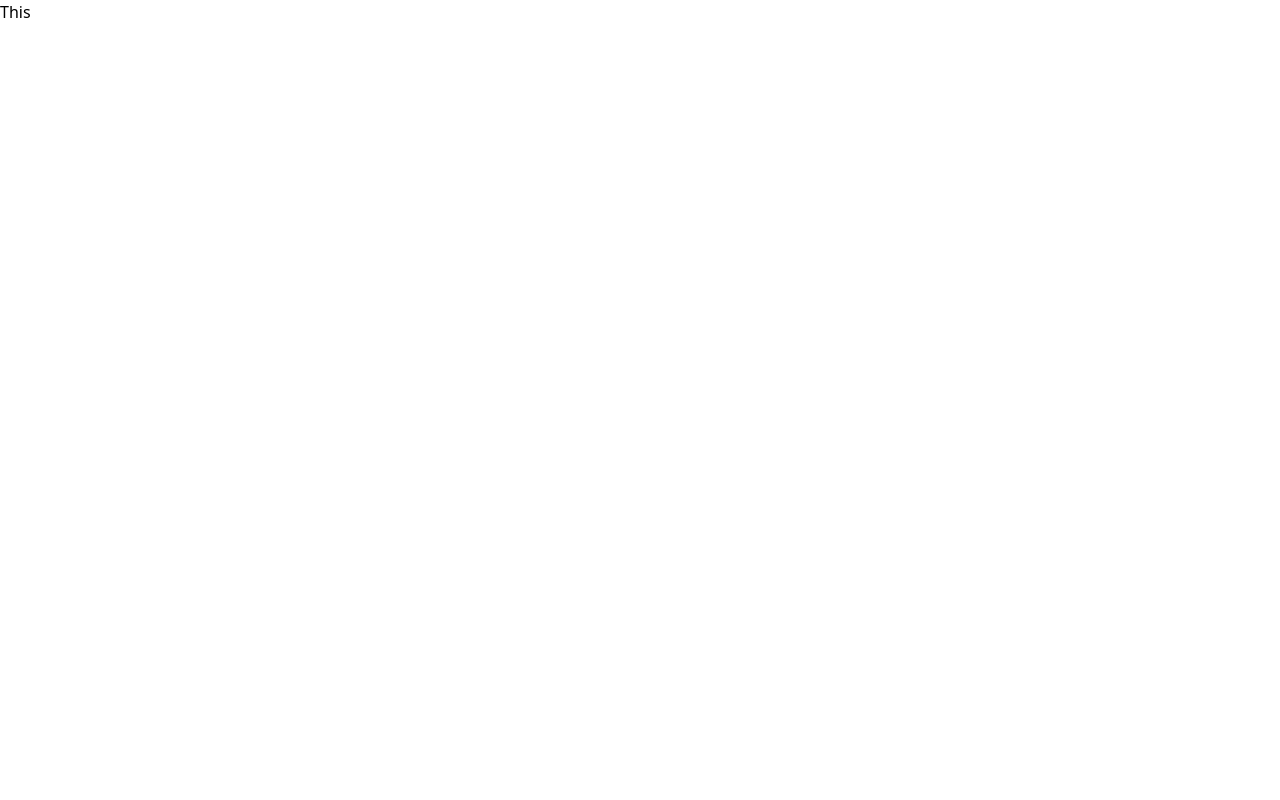
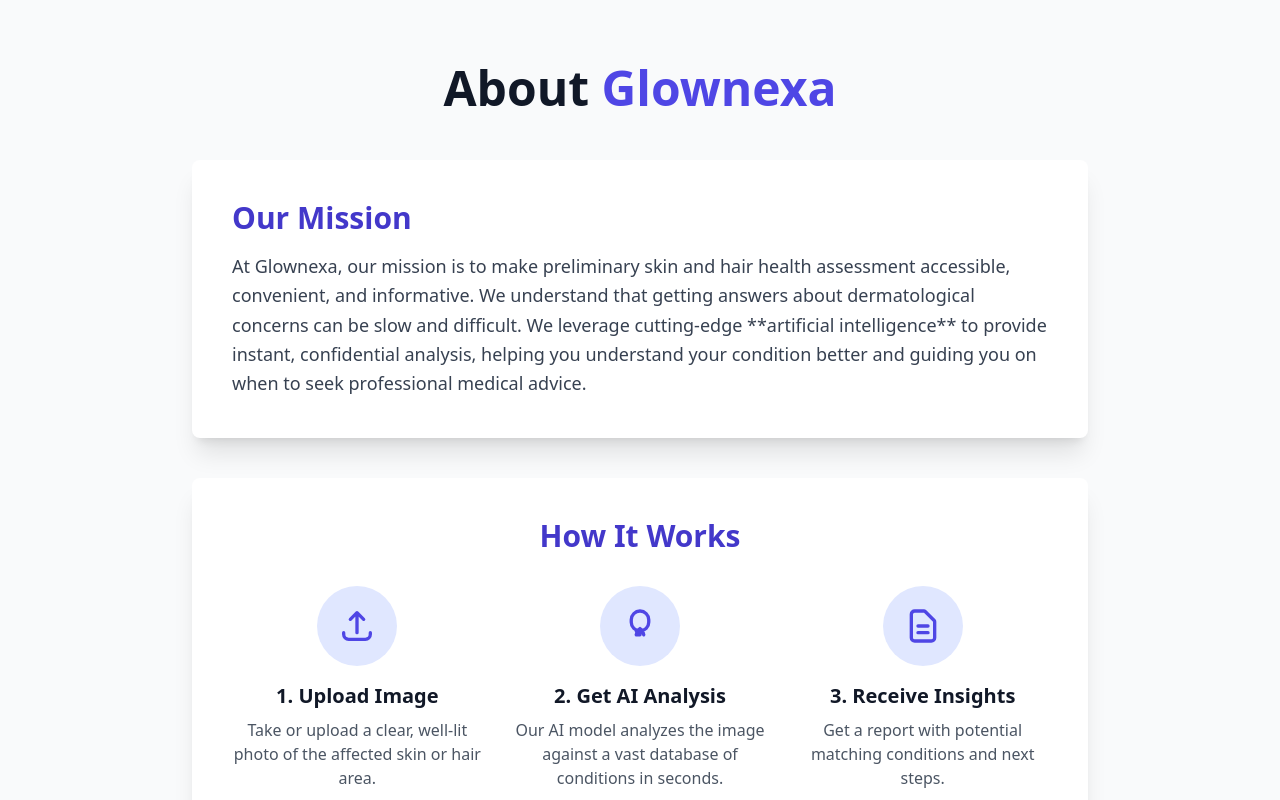
Before and after one commit to ZubiyaAnsari70/glownexa, a React (Create React App) app: page /about in a window 1280 px wide. Shown: the top 800 px of the page. Built offline with nearby package versions, Linux system fonts and the light colour scheme.

Commit message:
about page

```diff
--- a/src/Components/about.js
+++ b/src/Components/about.js
@@ -1,11 +1,139 @@
-import React from 'react'
+import React from 'react';
+import { Link } from 'react-router-dom'; // Use this if you are using React Router for navigation
+// If not using React Router, you can replace <Link> with <a> tags.
+
+// You can import icons from a library like 'react-icons'
+// yarn add react-icons
+// import { FaUpload, FaStethoscope, FaClipboardList } from 'react-icons/fa';
 
 const About = () => {
   return (
-    <div>
-      <p>This </p>
+    <div className="bg-gray-50 min-h-screen py-16 px-4 sm:px-6 lg:px-8">
+      <div className="max-w-4xl mx-auto">
+
+        {/* --- Header --- */}
+        <h1 className="text-4xl font-extrabold text-center text-gray-900 sm:text-5xl mb-12">
+          About <span className="text-indigo-600">Glownexa</span>
+        </h1>
+
+        {/* --- Our Mission Section --- */}
+        <div className="bg-white shadow-xl rounded-lg overflow-hidden p-6 md:p-10 mb-10">
+          <h2 className="text-3xl font-bold text-indigo-700 mb-4">Our Mission</h2>
+          <p className="text-lg text-gray-700 leading-relaxed">
+            At Glownexa, our mission is to make preliminary skin and hair health assessment accessible, convenient, and informative. We understand that getting answers about dermatological concerns can be slow and difficult. We leverage cutting-edge **artificial intelligence** to provide instant, confidential analysis, helping you understand your condition better and guiding you on when to seek professional medical advice.
+          </p>
+        </div>
+
+        {/* --- How It Works Section --- */}
+        <div className="bg-white shadow-xl rounded-lg overflow-hidden p-6 md:p-10 mb-10">
+          <h2 className="text-3xl font-bold text-indigo-700 mb-8 text-center">
+            How It Works
+          </h2>
+          <div className="grid md:grid-cols-3 gap-8 text-center">
+
+            {/* Step 1 */}
+            <div className="flex flex-col items-center">
+              {/* Icon Placeholder (Example using Tailwind) */}
+              <div className="bg-indigo-100 rounded-full h-20 w-20 flex items-center justify-center mb-4">
+                <svg className="h-10 w-10 text-indigo-600" fill="none" viewBox="0 0 24 24" stroke="currentColor">
+                  <path strokeLinecap="round" strokeLinejoin="round" strokeWidth={2} d="M4 16v1a3 3 0 003 3h10a3 3 0 003-3v-1m-4-8l-4-4m0 0L8 8m4-4v12" />
+                </svg>
+                {/* Or use: <FaUpload className="h-10 w-10 text-indigo-600" /> */}
+              </div>
+              <h3 className="text-xl font-semibold text-gray-900 mb-2">1. Upload Image</h3>
+              <p className="text-gray-600">Take or upload a clear, well-lit photo of the affected skin or hair area.</p>
+            </div>
+
+            {/* Step 2 */}
+            <div className="flex flex-col items-center">
+              <div className="bg-indigo-100 rounded-full h-20 w-20 flex items-center justify-center mb-4">
+                <svg className="h-10 w-10 text-indigo-600" fill="none" viewBox="0 0 24 24" stroke="currentColor">
+                  <path strokeLinecap="round" strokeLinejoin="round" strokeWidth={2} d="M9.75 17.25l.038-.038A5.25 5.25 0 0112 13.5a5.25 5.25 0 012.212 3.712l.038.038M9.75 17.25H12m0 0H9.75m2.25 0V15m0 2.25v-2.25m0 0a5.25 5.25 0 01-5.25-5.25v-1.5a5.25 5.25 0 1110.5 0v1.5a5.25 5.25 0 01-5.25 5.25m0 0H9.75" />
+                </svg>
+                {/* Or use: <FaStethoscope className="h-10 w-10 text-indigo-600" /> */}
+              </div>
+              <h3 className="text-xl font-semibold text-gray-900 mb-2">2. Get AI Analysis</h3>
+              <p className="text-gray-600">Our AI model analyzes the image against a vast database of conditions in seconds.</p>
+            </div>
+
+            {/* Step 3 */}
+            <div className="flex flex-col items-center">
+              <div className="bg-indigo-100 rounded-full h-20 w-20 flex items-center justify-center mb-4">
+                <svg className="h-10 w-10 text-indigo-600" fill="none" viewBox="0 0 24 24" stroke="currentColor">
+                  <path strokeLinecap="round" strokeLinejoin="round" strokeWidth={2} d="M9 12h6m-6 4h6m2 5H7a2 2 0 01-2-2V5a2 2 0 012-2h5.586a1 1 0 01.707.293l5.414 5.414a1 1 0 01.293.707V19a2 2 0 01-2 2z" />
+                </svg>
+                {/* Or use: <FaClipboardList className="h-10 w-10 text-indigo-600" /> */}
+              </div>
+              <h3 className="text-xl font-semibold text-gray-900 mb-2">3. Receive Insights</h3>
+              <p className="text-gray-600">Get a report with potential matching conditions and next steps.</p>
+            </div>
+          </div>
+        </div>
+
+        {/* --- Important Disclaimer --- */}
+        <div className="bg-red-50 border-l-4 border-red-500 text-red-900 p-6 rounded-lg shadow-md mb-10">
+          <h3 className="text-xl font-bold mb-2">Important Medical Disclaimer</h3>
+          <p className="text-md leading-relaxed">
+            Glownexa is an informational tool and **is not a substitute for professional medical diagnosis or treatment.** Our AI provides a preliminary analysis based on patterns, but it is not a doctor and can make mistakes. Always consult a qualified dermatologist or healthcare provider for any health concerns or before making any medical decisions.
+          </p>
+        </div>
+
+        {/* --- Meet the Team (Placeholder) --- */}
+        <div className="bg-white shadow-xl rounded-lg overflow-hidden p-6 md:p-10 mb-10">
+          <h2 className="text-3xl font-bold text-indigo-700 mb-8 text-center">
+            Meet Our Team
+          </h2>
+          <p className="text-center text-lg text-gray-600 mb-8 max-w-2xl mx-auto">
+            We are a passionate team of developers, designers, and AI specialists dedicated to making health technology more accessible.
+          </p>
+          <div className="grid sm:grid-cols-2 lg:grid-cols-3 gap-8">
+
+            {/* Team Member 1 (Placeholder) */}
+            <div className="text-center">
+              <div className="bg-gray-200 h-32 w-32 rounded-full mx-auto mb-4 flex items-center justify-center text-gray-400">
+                {/* Replace with <img /> tag */}
+                Image
+              </div>
+              <h4 className="text-xl font-semibold text-gray-900">Your Name</h4>
+              <p className="text-indigo-600">Lead Developer / Project Lead</p>
+            </div>
+
+            {/* Team Member 2 (Placeholder) */}
+            <div className="text-center">
+              <div className="bg-gray-200 h-32 w-32 rounded-full mx-auto mb-4 flex items-center justify-center text-gray-400">
+                {/* Replace with <img /> tag */}
+                Image
+              </div>
+              <h4 className="text-xl font-semibold text-gray-900">Team Member</h4>
+              <p className="text-indigo-600">AI/ML Specialist</p>
+            </div>
+
+            {/* Team Member 3 (Placeholder) */}
+            <div className="text-center">
+              <div className="bg-gray-200 h-32 w-32 rounded-full mx-auto mb-4 flex items-center justify-center text-gray-400">
+                {/* Replace with <img /> tag */}
+                Image
+              </div>
+              <h4 className="text-xl font-semibold text-gray-900">Team Member</h4>
+              <p className="text-indigo-600">UX/UI Designer</p>
+            </div>
+
+          </div>
+        </div>
+
+        {/* --- Call to Action (CTA) --- */}
+        <div className="text-center">
+          <Link
+            to="/detector" // Change this to your detection page route
+            className="inline-block bg-indigo-600 text-white font-bold text-lg px-8 py-4 rounded-lg shadow-md hover:bg-indigo-700 transition duration-300"
+          >
+            Try the Glownexa Detector
+          </Link>
+        </div>
+
+      </div>
     </div>
-  )
-}
+  );
+};
 
-export default About
+export default About;
```
Also changed, not shown: 1 other file (tests, documents, lock files or other folders).
